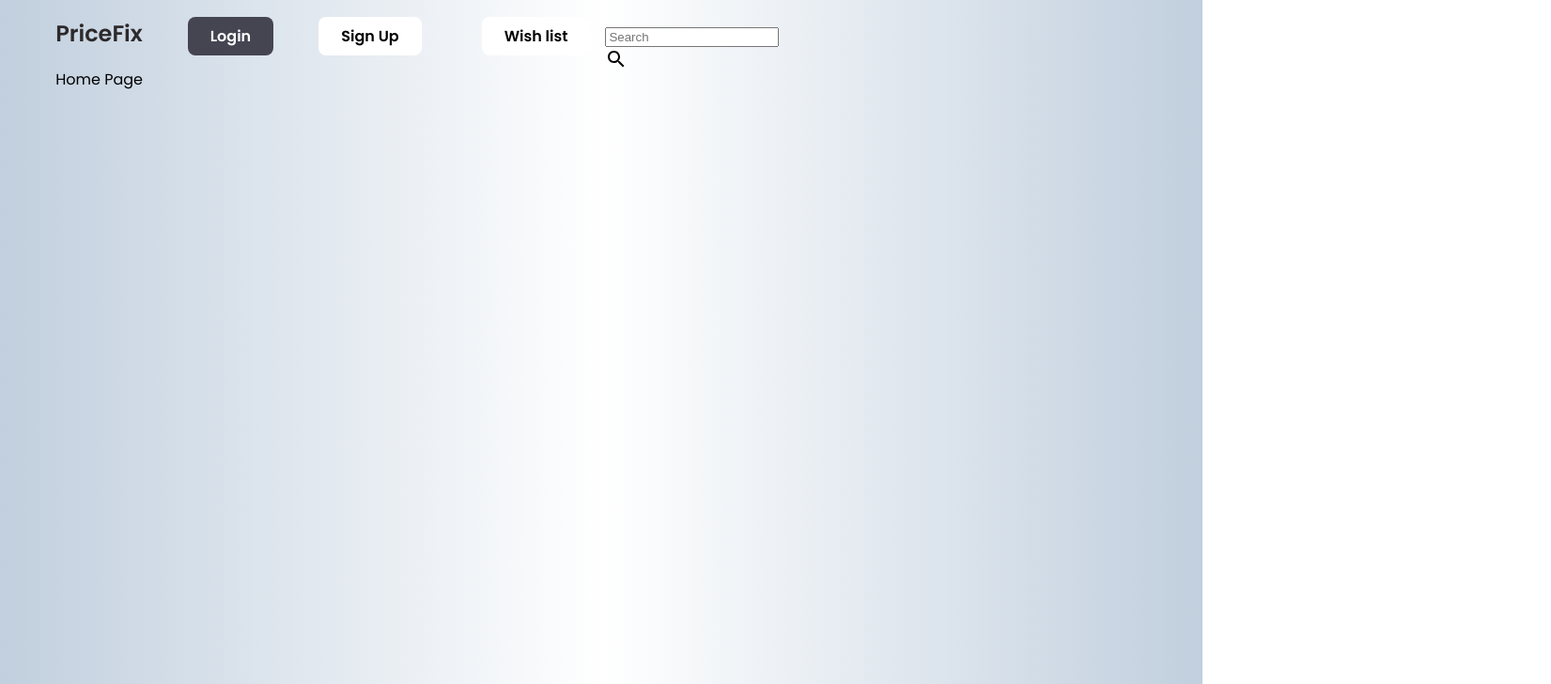
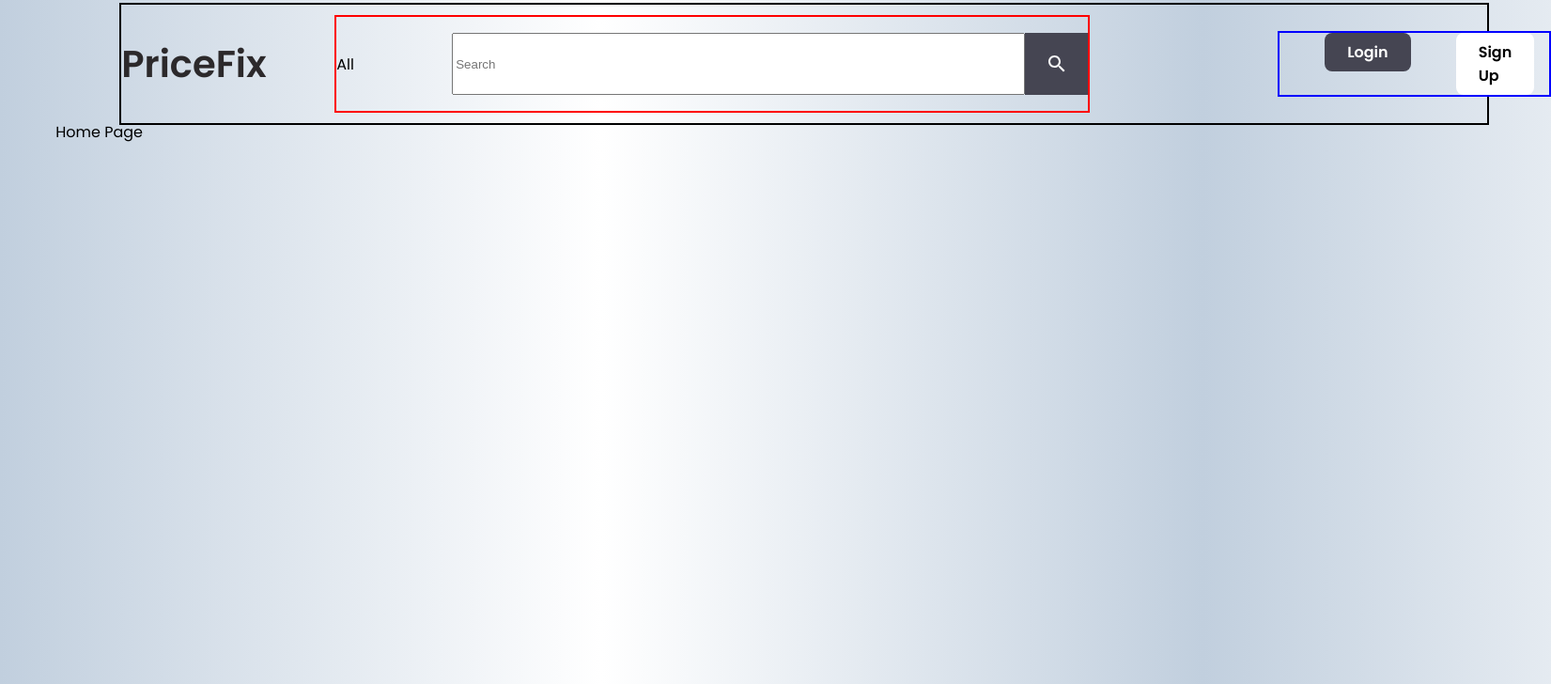
Before and after one commit to jinyangp/app_frontend, a React (Create React App) app: page / in a window 1280 px wide. Shown: the top 728 px of the page at 94% size, 1651 px wide, since content can reach past the window. Built offline with nearby package versions, Linux system fonts and the light colour scheme; the HTML template or start-up script is replaced by a standard one.

Commit message:
Search Bar

```diff
--- a/src/App.js
+++ b/src/App.js
@@ -12,7 +12,7 @@ function App() {
         <Route path="/" element={<Home />} />
         <Route path="/login" element={<Login />} />
         <Route path="/sign-up" element={<SignUp />} />
-        <Route path="/wishlist" element={<Wishlist />} />
+        {/* <Route path="/wishlist" element={<Wishlist />} /> */}
       </Routes>
     </div>
   );
--- a/src/components/MainNavigation.js
+++ b/src/components/MainNavigation.js
@@ -8,11 +8,18 @@ function MainNavigation() {
     <header className={classes.header}>
       {/* <div></div> */}
       <nav>
-        <ul>
+        <div className={classes.navContainer}>
+          <div className={classes.titleContainer}>
             <Link to="/">
-            <h2>PriceFix </h2>
+              <h1>PriceFix</h1>
             </Link>
+          </div>
 
+          <div className={classes.searchBarContainer}>
+            <SearchBar placeholder="Search" />
+          </div>
+
+          <ul className={classes.ulcontainer}>
             <li className="btn--black">
               <Link to="/login">
                 <b>Login</b>
@@ -24,15 +31,8 @@ function MainNavigation() {
                 <b>Sign Up</b>
               </Link>
             </li>
-
-          <li className="btn--white">
-            <Link to="/wishlist">
-              <b>Wish list</b>
-            </Link>
-          </li>
-
-          <SearchBar placeholder="Search" />
           </ul>
+        </div>
       </nav>
     </header>
   );
--- a/src/components/MainNavigation.module.css
+++ b/src/components/MainNavigation.module.css
@@ -1,6 +1,8 @@
 .header {
+  margin-left: 5%;
   width: 100%;
-  height: 4rem;
+  height: 100px;
+  padding: 10px;
   display: flex;
   align-items: center;
   justify-content: space-between;
@@ -12,6 +14,28 @@
   color: white;
   font-weight: bold;
 } */
+
+.navContainer {
+  display: flex;
+  width: 100%;
+  justify-content: space-evenly;
+  align-items: center;
+  border: 2px black solid;
+}
+
+.titleContainer {
+  height: 100%;
+  margin-right: 5%;
+}
+
+.searchBarContainer {
+  border: 2px solid red;
+  margin-right: 200px;
+}
+
+.ulcontainer {
+  border: 2px solid blue;
+}
 
 .header ul {
   list-style: none;
--- a/src/components/SearchBar.js
+++ b/src/components/SearchBar.js
@@ -4,14 +4,20 @@ import classes from "./SearchBar.module.css";
 function SearchBar({ placeholder, data }) {
   return (
     <section>
-      <div className="search">
-        <div className="searchInputs">
-          <input type="text" placeholder={placeholder} />
-          <div className="searchIcon">
-            <SearchIcon />
+      <div className={classes.searchbarContainer}>
+        <div className={classes.filterContainer}>
+          <p>All</p>
+        </div>
+        <div className={classes.textInputContainer}>
+          <input
+            className={classes.textInput}
+            type="text"
+            placeholder={placeholder}
+          />
+          <div className={classes.searchIconContainer}>
+            <SearchIcon style={{ color: "white" }} />
           </div>
         </div>
-        <div className="dataResult"></div>
       </div>
     </section>
   );
--- a/src/components/SearchBar.module.css
+++ b/src/components/SearchBar.module.css
@@ -1,6 +1,34 @@
-.searchInputs {
-  margin-top: 105px;
+.searchbarContainer {
+  width: 800px;
+  height: 100px;
   display: flex;
+  justify-content: space-between;
+  align-items: center;
+}
+
+.filterContainer {
+  width: 15%;
+}
+
+.textInputContainer {
+  width: 85%;
+  display: flex;
+  justify-content: center;
+}
+
+.textInput {
+  width: 90%;
+  height: 60px;
+  margin-left: 3px;
+}
+
+.searchIconContainer {
+  display: flex;
+  justify-content: center;
+  align-items: center;
+  height: 66px;
+  background-color: #454552;
+  width: 10%;
 }
 
 .search input {
```
Lines whose indentation alone changed are shown as unchanged.
